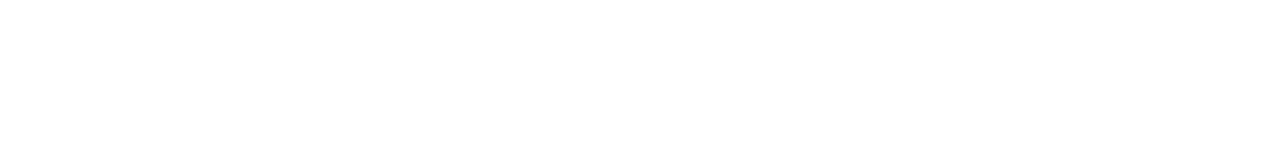
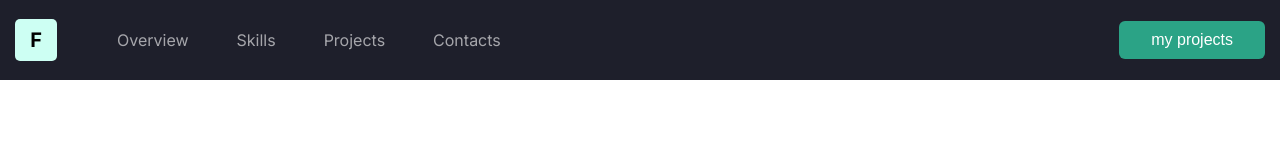
Before and after one commit to FirdavsTuymurodov/my-portfolio-website, a plain HTML site: page index.html in a window 1280 px wide. Drawn offline with Linux system fonts and the light colour scheme.

Commit message:
add: nav finished

```diff
--- a/index.html
+++ b/index.html
@@ -1,12 +1,29 @@
 <!DOCTYPE html>
 <html lang="en">
-<head>
-    <meta charset="UTF-8">
-    <meta http-equiv="X-UA-Compatible" content="IE=edge">
-    <meta name="viewport" content="width=device-width, initial-scale=1.0">
+  <head>
+    <meta charset="UTF-8" />
+    <meta http-equiv="X-UA-Compatible" content="IE=edge" />
+    <meta name="viewport" content="width=device-width, initial-scale=1.0" />
     <title>Portfolio webpage</title>
-</head>
-<body>
+    <link rel="stylesheet" href="style.css" />
+  </head>
+  <body>
+    <header>
+      <nav>
+        <div class="navbar">
+          <div class="left_nav">
+            <div class="logo">F</div>
+            <ul>
+              <li><a href="#">Overview</a></li>
+              <li><a href="#">Skills</a></li>
+              <li><a href="#">Projects</a></li>
+              <li><a href="#">Contacts</a></li>
+            </ul>
+          </div>
 
-</body>
+          <button><a href="#">my projects</a></button>
+        </div>
+      </nav>
+    </header>
+  </body>
 </html>
--- a/style.css
+++ b/style.css
@@ -0,0 +1,102 @@
+@import url("https://fonts.googleapis.com/css2?family=Inter:wght@300;400;500;600;700&display=swap");
+
+* {
+  margin: 0;
+  padding: 0;
+  box-sizing: border-box;
+}
+
+:root {
+  --blackcolor: #1e1f2b;
+  --darkblack: #000;
+  --greencolor: #2ba386;
+  --cyancolor: #cdfff3;
+  --whitecolor: #fff;
+}
+
+body {
+  font-size: 16px;
+  font-family: "Inter", sans-serif;
+}
+
+img {
+  max-width: 100%;
+}
+
+button {
+  cursor: pointer;
+}
+
+header {
+  background-color: var(--blackcolor);
+  color: #fff;
+}
+
+nav {
+  height: 10vh;
+}
+
+.navbar {
+  max-width: 1250px;
+  height: 100%;
+  margin: auto;
+  display: flex;
+  justify-content: space-between;
+  align-items: center;
+}
+
+.left_nav {
+  display: flex;
+  gap: 12px;
+}
+
+.logo {
+  width: 42px;
+  height: 42px;
+  display: grid;
+  place-items: center;
+  background-color: var(--cyancolor);
+  color: var(--darkblack);
+  font-size: 20px;
+  font-weight: 700;
+  border-radius: 5px;
+}
+
+.navbar ul {
+  list-style-type: none;
+  display: flex;
+  align-items: center;
+}
+
+.navbar ul a {
+  text-decoration: none;
+  color: var(--whitecolor);
+  opacity: 0.6;
+  margin-left: 48px;
+  font-size: 16px;
+  font-weight: 400;
+  transition: 0.3s ease;
+}
+
+.navbar ul a:hover {
+  opacity: 0.8;
+}
+
+.navbar > button {
+  padding: 10px 32px;
+  background-color: var(--greencolor);
+  border: none;
+  border-radius: 6px;
+  transition: 0.4s ease;
+}
+
+.navbar > button > a {
+  text-decoration: none;
+  color: var(--whitecolor);
+  font-size: 16px;
+  font-weight: 500;
+}
+
+.navbar > button:hover {
+  opacity: 0.9;
+}
```
